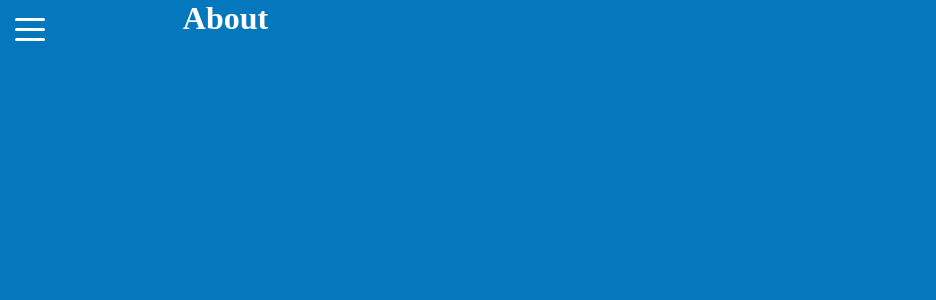
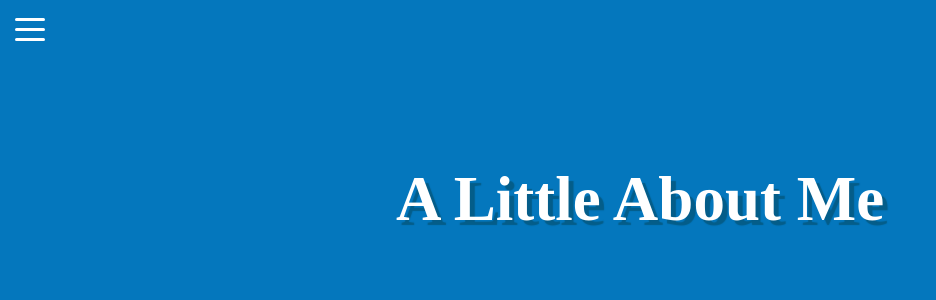
Before and after one commit to dramirez2096/davidramirez.design, an Angular app: page /about in a window 1280 px wide. Shown: the top 300 px of the page, without its empty margins (0-936 px from the left). Built offline with nearby package versions, Linux system fonts and the light colour scheme; a web font is replaced by a local one.

Commit message:
basic about styles added

```diff
--- a/src/app/components/pages/about/about.component.html
+++ b/src/app/components/pages/about/about.component.html
@@ -1 +1,3 @@
-<h1>About</h1>
+<div class="container">
+    <h1 class="page-title">A Little About Me</h1>
+</div>
```
